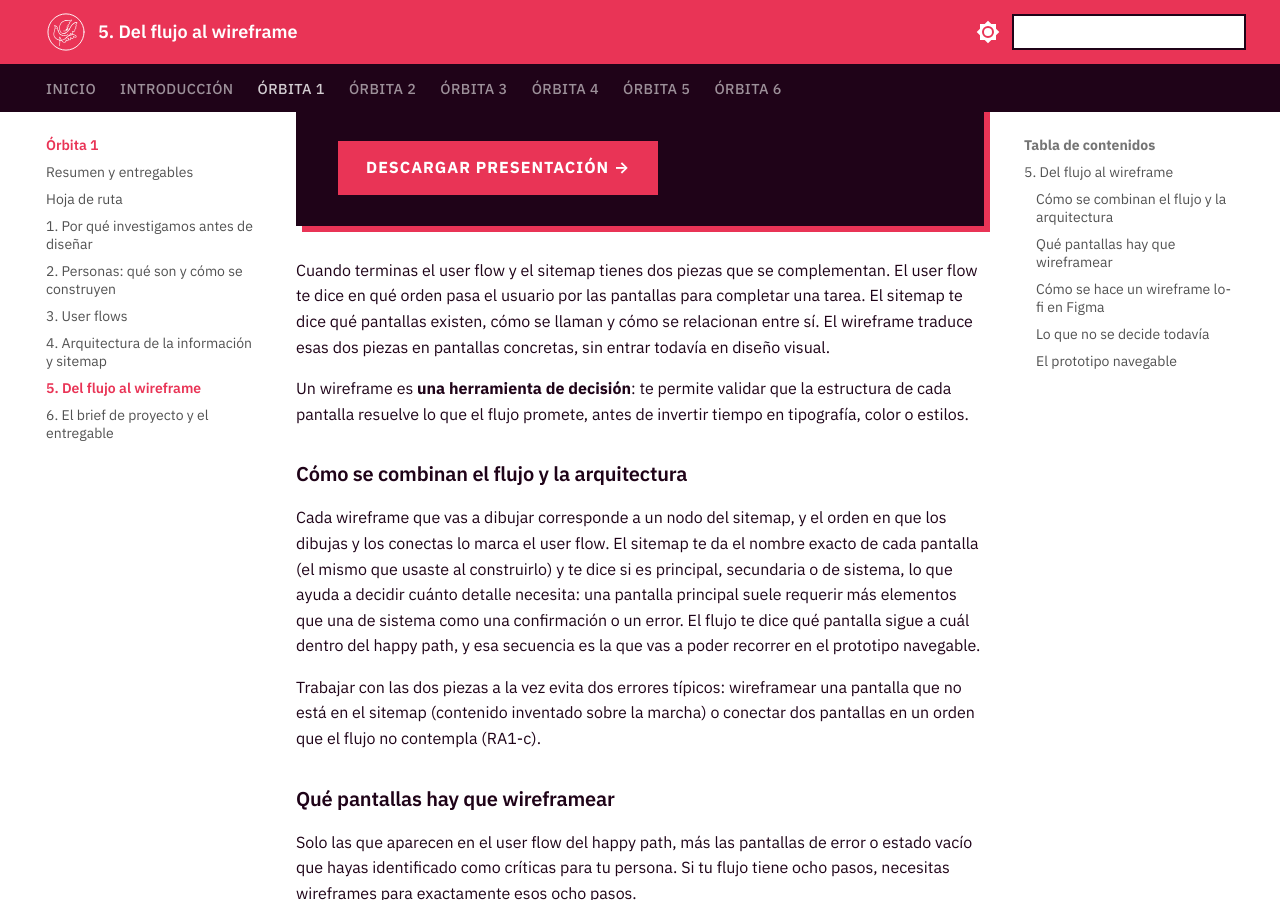
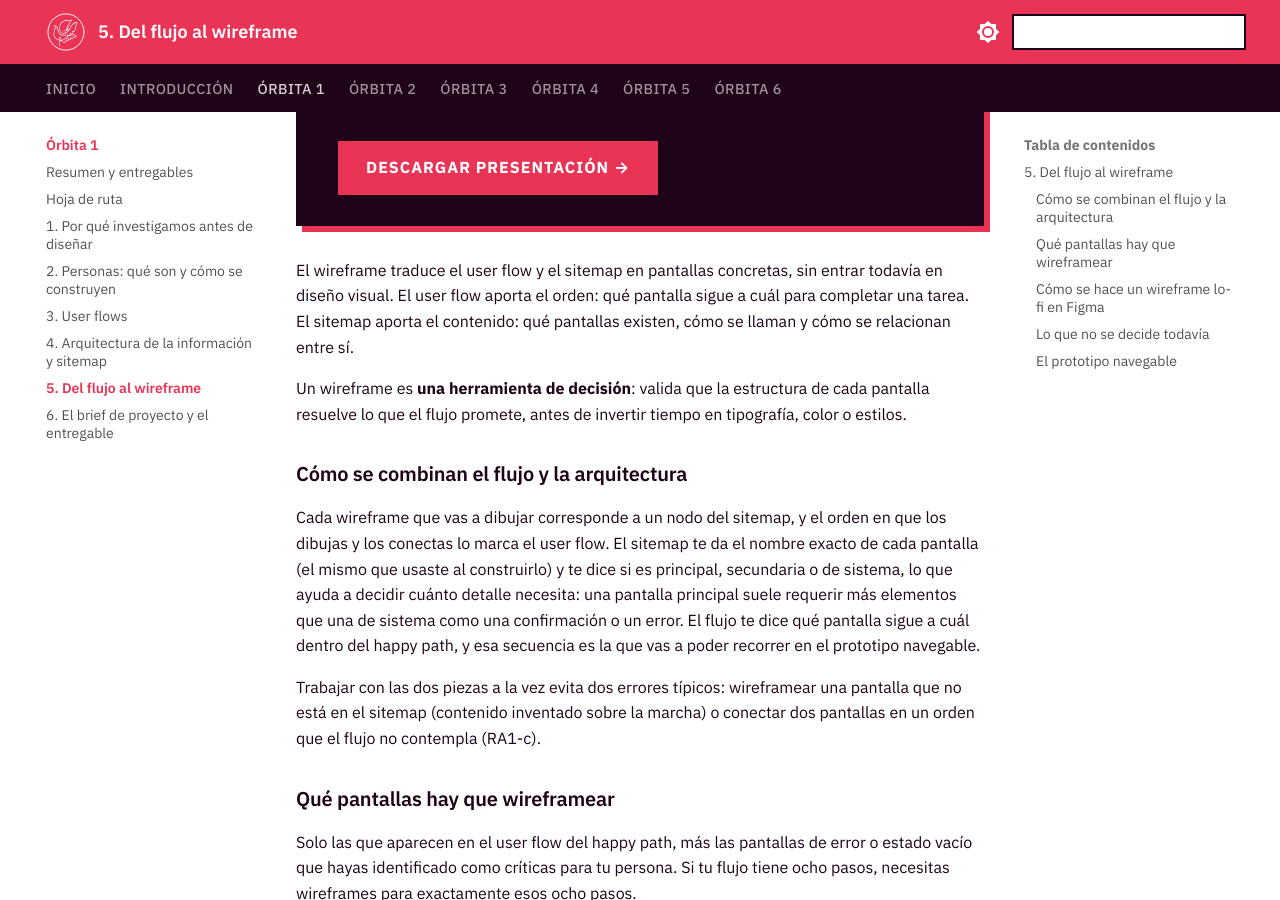
Before and after one commit to envasador/diseno-interfaces-web, an MkDocs documentation site: the page built from docs/orbitas/orbita1/05_wireframes.md, in a window 1280 px wide and 900 px high, scrolled down 358 px. Built offline with MkDocs 1.6.1 and Material for MkDocs 9.7.7, drawn with Linux system fonts in a browser that asks for light colours.

Commit message:
Curso 2026 | 2027 - Nuevas órbitas.

```diff
--- a/docs/orbitas/orbita1/05_wireframes.md
+++ b/docs/orbitas/orbita1/05_wireframes.md
@@ -11,9 +11,9 @@
 </div>
 
 
-Cuando terminas el user flow y el sitemap tienes dos piezas que se complementan. El user flow te dice en qué orden pasa el usuario por las pantallas para completar una tarea. El sitemap te dice qué pantallas existen, cómo se llaman y cómo se relacionan entre sí. El wireframe traduce esas dos piezas en pantallas concretas, sin entrar todavía en diseño visual.
+El wireframe traduce el user flow y el sitemap en pantallas concretas, sin entrar todavía en diseño visual. El user flow aporta el orden: qué pantalla sigue a cuál para completar una tarea. El sitemap aporta el contenido: qué pantallas existen, cómo se llaman y cómo se relacionan entre sí.
 
-Un wireframe es **una herramienta de decisión**: te permite validar que la estructura de cada pantalla resuelve lo que el flujo promete, antes de invertir tiempo en tipografía, color o estilos.
+Un wireframe es **una herramienta de decisión**: valida que la estructura de cada pantalla resuelve lo que el flujo promete, antes de invertir tiempo en tipografía, color o estilos.
 
 ### Cómo se combinan el flujo y la arquitectura
 
```
